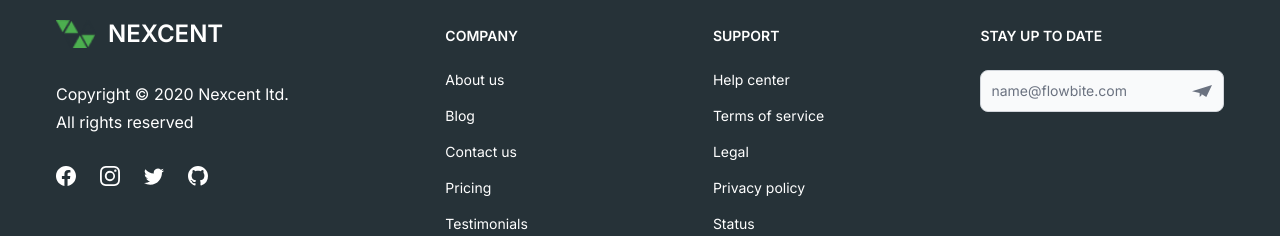
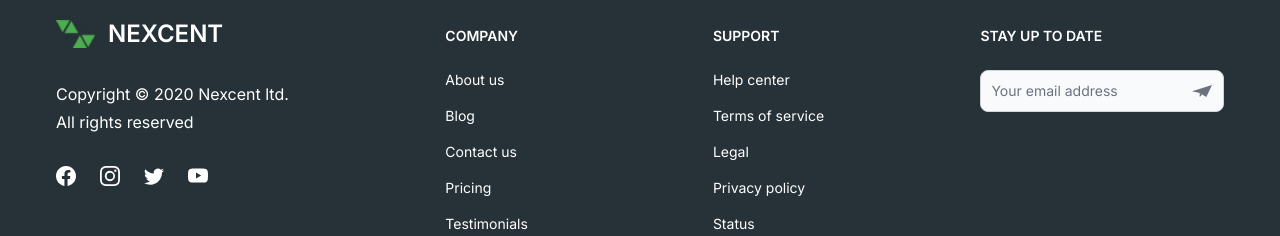
Before and after one commit to add0203/-Programming-Pathshala-assignmentppa-hiring-Assignment, a React (Vite) app: page / in a window 1280 px wide. Shown: the part 4461-4697 px from the top of the page. Built offline with nearby package versions, Linux system fonts and the light colour scheme.

Commit message:
Footer.jsx

```diff
--- a/src/components/Footer.jsx
+++ b/src/components/Footer.jsx
@@ -2,7 +2,7 @@ import React from "react";
 import { Footer, Label, TextInput } from "flowbite-react";
 import {
   BsFacebook,
-  BsGithub,
+  BsYoutube,
   BsInstagram,
   BsMailbox,
   BsMailbox2,
@@ -37,7 +37,7 @@ const MyFooter = () => {
               <Footer.Icon href="#" icon={BsFacebook} className="text-white" />
               <Footer.Icon href="#" icon={BsInstagram} className="text-white" />
               <Footer.Icon href="#" icon={BsTwitter} className="text-white" />
-              <Footer.Icon href="#" icon={BsGithub} className="text-white" />
+              <Footer.Icon href="#" icon={BsYoutube} className="text-white" />
             </div>
           </div>
           <div className="md:w-2/3 grid grid-cols-2 gap-8 items-start sm:mt-4 sm:grid-cols-3 sm:gap-6 text-white">
@@ -87,7 +87,7 @@ const MyFooter = () => {
                 <div className="mb-2 block"></div>
                 <TextInput
                   id="email4"
-                  placeholder="name@flowbite.com"
+                  placeholder="Your email address"
                   required
                   rightIcon={SiMinutemailer}
                   type="email"
```
